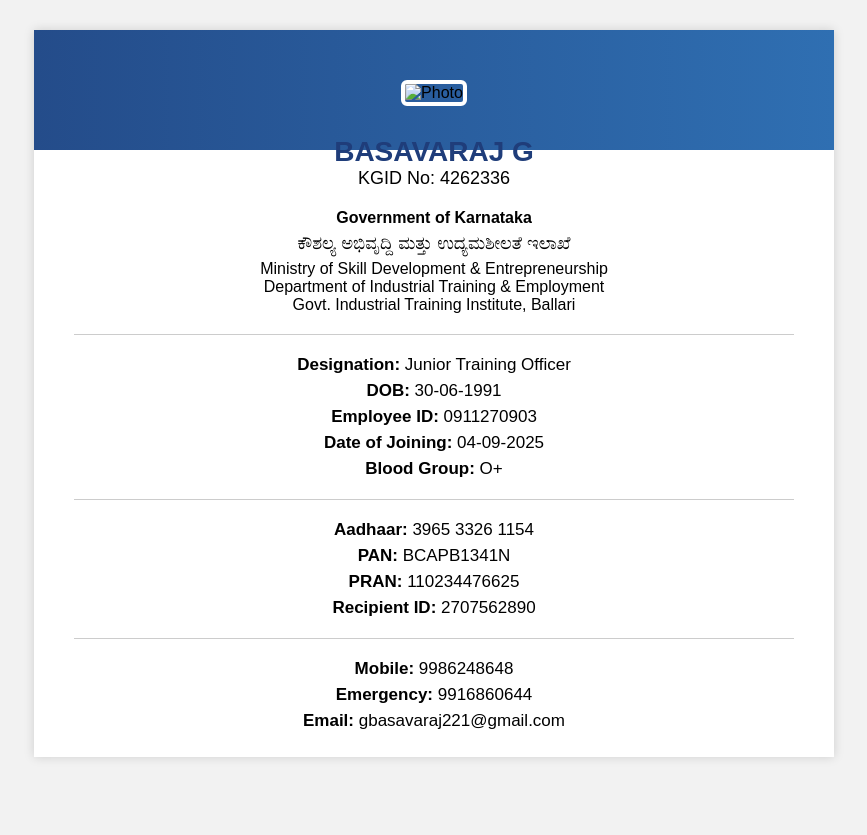
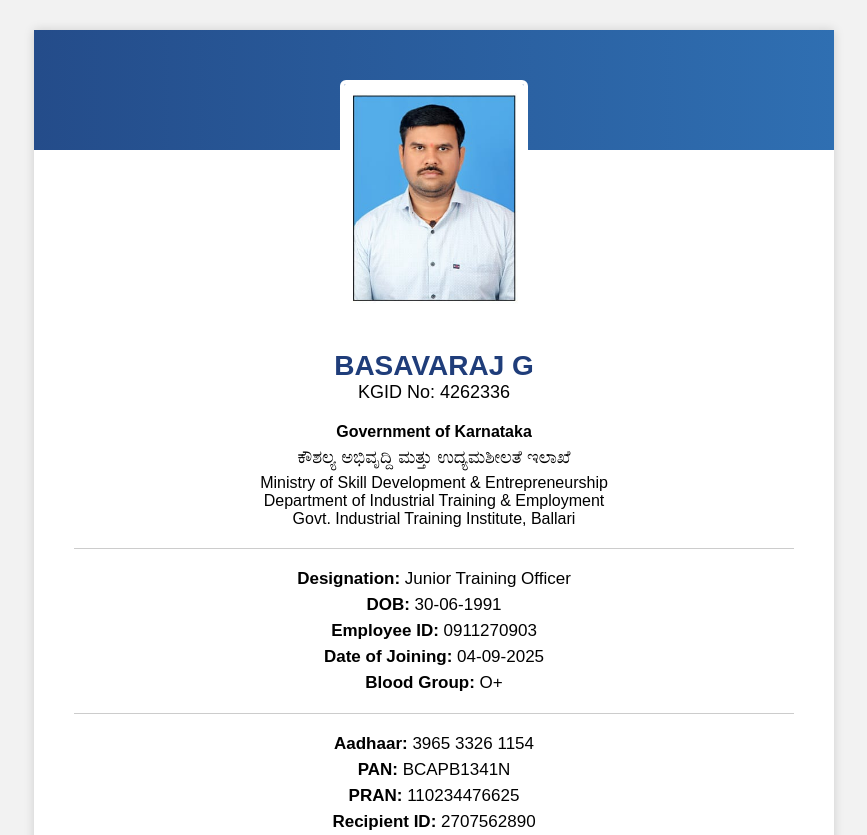
Before and after one commit to Basava2025-g/Basava-Id, a plain HTML site: page index.html in a window 1280 px wide. Shown: the top 835 px of the page, without its empty margins (206-1073 px from the left). Before the commit the page ends 800 px from the top, so only its background shows below. Drawn offline with Linux system fonts and the light colour scheme.

Commit message:
Update index.html

```diff
--- a/index.html
+++ b/index.html
@@ -84,7 +84,7 @@
 
     <div class="photo-box">
       <!-- USE PHOTO AS-IS -->
-      <img src="photo.jpg" alt="Photo">
+      <img src="Basavaraaj.jpeg" alt="Photo">
     </div>
 
     <div class="content">
```
